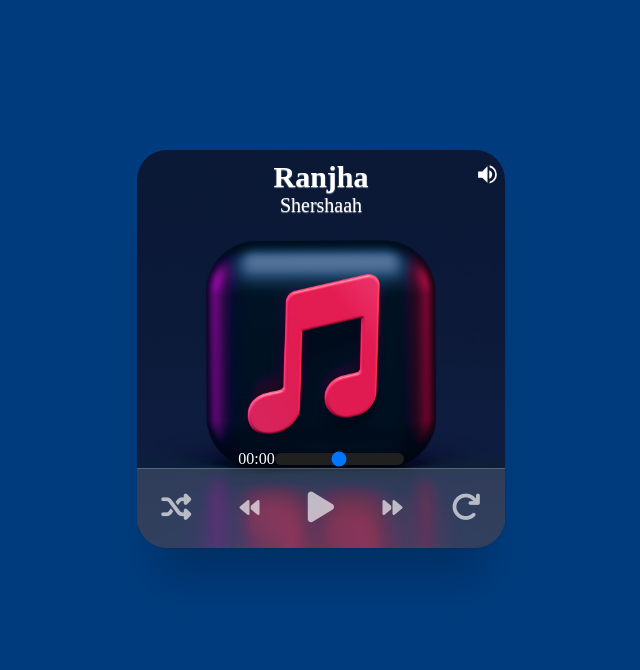
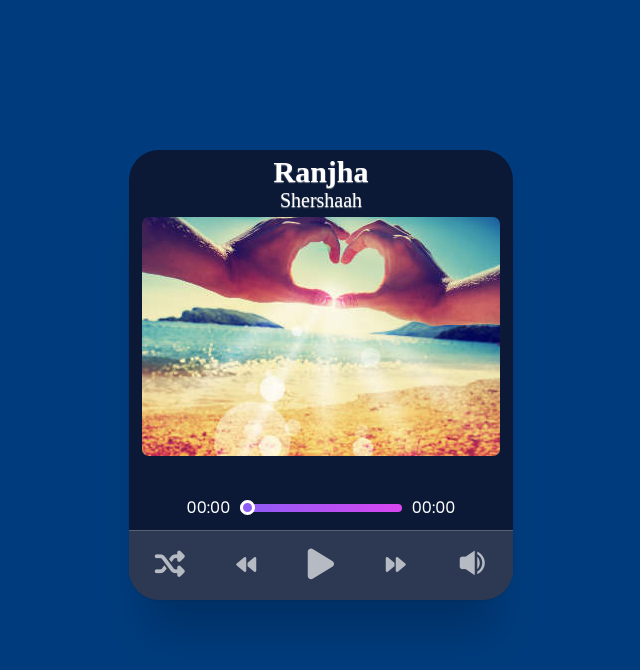
Before and after one commit to Abhijeet03s/Music-Player, a plain HTML site: page index.html in a window 1280 px wide. Shown: the whole page, without its empty margins (319-959 px from the left). Drawn offline with nearby package versions, Linux system fonts and the light colour scheme; a web font is replaced by a local one.

Commit message:
design changes

```diff
--- a/app.js
+++ b/app.js
@@ -7,12 +7,20 @@ let shuffle = document.getElementById("shuffle")
 let play = document.getElementById("play")
 let prev = document.getElementById("prev")
 let next = document.getElementById("next")
-let restart = document.getElementById("restart")
 let audio = document.getElementById("audio-source")
-let volume = document.querySelector(".vol-slider");
-let vol = document.querySelector(".vol")
+
+let span = document.querySelector("span")
+
 let progress = document.querySelector(".progress")
-let span = document.querySelector("span")
+let currTime = document.querySelector(".current-time");
+let totalTime = document.querySelector(".total-time");
+
+// let volume = document.querySelector(".vol-slider");
+// let vol = document.querySelector(".vol")
+let volumeIcon = document.querySelector(".vol-icon");
+let volumeSlider = document.querySelector(".vol-slider");
+let volumeContainer = document.querySelector(".vol");
+let volumeRange = document.querySelector(".vol-hidden");
 
 const trackList = [
     {
@@ -39,22 +47,55 @@ const trackList = [
 ]
 
 let songIndex = Math.floor(Math.random() * trackList.length);
+let isPlaying = false;
+let setPosition;
+let updateTimer;
+
+let volumeIntail = 0;
+let volumeIncrease, volumeDecrease;
+
 
 loadSong(trackList[songIndex]);
 
 function loadSong(trackList) {
+    clearInterval(updateTimer);
+    resetTime();
+    audio.load();
     songName.innerText = trackList.name;
     artistName.innerText = trackList.artist;
     audio.src = trackList.path;
+    updateTimer = setInterval(setUpdate, 1000);
+    audio.addEventListener("ended", nextSong);
+}
+
+function resetTime() {
+    currTime.innerText = "00:00";
+    totalTime.innerText = "00:00";
+    progress.value = 0;
+}
+
+
+function playPauseSong() {
+    isPlaying ? pauseSong() : playSong();
 }
 
 
 // play song
-play.addEventListener("click", playSong)
+play.addEventListener("click", playPauseSong)
 
 function playSong() {
-    loadSong(trackList[songIndex]);
+    // loadSong(trackList[songIndex]);
     audio.play();
+    isPlaying = true;
+    play.innerHTML = '<i class="fa-sharp fa-solid fa-pause"></i>'
+}
+
+
+// pause song
+function pauseSong() {
+    audio.pause();
+    isPlaying = false;
+    play.innerHTML = ' <i class="fa-solid fa-play"></i>';
 }
 
 
@@ -83,13 +124,6 @@ function prevSong() {
     playSong();
 }
 
-// restart song
-restart.addEventListener("click", resSong);
-
-function resSong() {
-    loadSong(trackList[songIndex]);
-}
-
 // shuffle song
 shuffle.addEventListener("click", shuffSong)
 
@@ -99,20 +133,65 @@ function shuffSong() {
     audio.play();
 }
 
-// volume slider
-volume.addEventListener('change', () => {
-    audio.volume = volume.value
-})
+
+volumeContainer.addEventListener("click", toggleVolume);
+function toggleVolume() {
+    volumeRange.classList.toggle("hidden");
+}
+
+
+volumeSlider.addEventListener("change", calcSongVolume);
+function calcSongVolume() {
+    let audioVolume = audio.value = volumeSlider.value / 100;
+    audio.volume = volumeSlider.value / 100;
+    if (audioVolume > 0.4) {
+        volumeIcon.innerHTML = '<i class="fa fa-volume-up"></i>';
+    } else if (audioVolume < 0.2) {
+        volumeIcon.innerHTML = '<i class="fa fa-volume-down"></i>'
+    }
+}
+
+
+
+// // volume slider
+// volume.addEventListener('change', () => {
+//     audio.volume = volume.value
+// })
+
 
 
 //progress slider
 progress.addEventListener('change', () => {
-    audio.currentTime = progress.value * audio.duration / 100;
+    audio.currentTime = audio.duration * (progress.value / 100);
 })
 
-audio.addEventListener('timeupdate', () => {
-    progress.value = audio.currentTime * 100 / audio.duration;
-    let s = parseInt(audio.currentTime % 60);
-    let m = parseInt((audio.currentTime / 60) % 60);
-    span.innerHTML = ((m < 10) ? '0' + m : m) + ':' + ((s < 10) ? '0' + s : s);
-})
+function setUpdate() {
+    let setPosition = 0;
+    if (!isNaN(audio.duration)) {
+        setPosition = audio.currentTime * (100 / audio.duration);
+        progress.value = setPosition;
+
+        let currentMinutes = Math.floor(audio.currentTime / 60);
+        let currentSeconds = Math.floor(audio.currentTime - currentMinutes * 60);
+
+        let durationMinutes = Math.floor(audio.duration / 60);
+        let durationSeconds = Math.floor(audio.duration - durationMinutes * 60);
+
+        if (currentMinutes < 10) {
+            currentMinutes = "0" + currentMinutes;
+        }
+        if (currentSeconds < 10) {
+            currentSeconds = "0" + currentSeconds;
+        }
+        if (durationMinutes < 10) {
+            durationMinutes = "0" + durationMinutes;
+        }
+        if (durationSeconds < 10) {
+            durationSeconds = "0" + durationSeconds;
+        }
+        currTime.innerText = currentMinutes + ":" + currentSeconds;
+        totalTime.innerText = durationMinutes + ":" + durationSeconds;
+
+
+    }
+}
--- a/index.html
+++ b/index.html
@@ -8,6 +8,7 @@
         <link rel="icon" href="./images/hey.jpg">
         <link rel="stylesheet" href="./style.css">
         <link rel="stylesheet" href="https://cdnjs.cloudflare.com/ajax/libs/font-awesome/6.2.0/css/all.min.css">
+        <link href="https://unpkg.com/boxicons@2.1.4/css/boxicons.min.css" rel="stylesheet">
         <title>Music Player</title>
     </head>
 
@@ -17,22 +18,27 @@
                 <h1 class="song-name" id="song-name"></h1>
                 <h3 class="artist-name" id="artist-name"></h3>
                 <audio src="" id="audio-source"></audio>
-                <div class="vol">
-                    <img src="./images/volume_high.svg" alt="vol-icon" class="volume-up">
-                    <input type="range" min="0" max="1" value="0.3" step="0.05" class="vol-slider" id="slider" />
-                </div>
+                <img class="song-image" src="./images/summer.jpg" alt="Song Image" />
             </div>
             <div class="pro">
-                <span></span>
-                <span></span>
-                <input type="range" min="0" max="100" value="0" class="progress" id="myRange" />
+                <!-- <span></span> -->
+                <p class="current-time">00:00</p>
+                <input type="range" min="0" max="100" value="0" class="progress" id="progress-slider" />
+                <p class="total-time">00:00</p>
             </div>
             <div class="controls" id="controls">
                 <button id="shuffle" class="btn shuffle"><i class="fa-solid fa-shuffle"></i></button>
                 <button id="prev" class="btn prev back"><i class="fa-solid fa-backward"></i></button>
                 <button id="play" class="btn play"><i class="fa-solid fa-play"></i></button>
                 <button id="next" class="btn next back"><i class="fa-solid fa-forward"></i></button>
-                <button id="restart" class="btn restart"><i class="fa-solid fa-arrow-rotate-forward"></i></button>
+                <div class="vol">
+                    <div class="vol-icon">
+                        <i class="bx bxs-volume-full"></i>
+                    </div>
+                    <div class="vol-hidden">
+                        <input type="range" min="0" max="100" value="50" step="10" class="vol-slider" id="slider" />
+                    </div>
+                </div>
             </div>
         </div>
         <script src="./app.js"></script>
--- a/style.css
+++ b/style.css
@@ -1,4 +1,5 @@
 @import url("https://fonts.googleapis.com/css2?family=Aref+Ruqaa+Ink:wght@400;700&display=swap");
+@import url("https://fonts.googleapis.com/css2?family=Poppins&display=swap");
 
 * {
   margin: 0;
@@ -7,19 +8,7 @@
 }
 
 body {
-  /* background: radial-gradient(ellipse at center, #ffc200 0%, #e0ad00 100%); */
-  /* background-color: #ffeff5; */
-  /* background-image: linear-gradient(to right, #43e97b 0%, #38f9d7 100%); */
-  /* background-image: linear-gradient(
-    to right,
-    #ff8177 0%,
-    #ff867a 0%,
-    #ff8c7f 21%,
-    #f99185 52%,
-    #cf556c 78%,
-    #b12a5b 100%
-  ); */
-  max-width: 23rem;
+  max-width: 24rem;
   margin: 0 auto;
   font-family: "Aref Ruqaa Ink", serif;
   background-color: #003c7d;
@@ -36,11 +25,13 @@ body {
   justify-content: center;
   margin-top: 150px;
   border-radius: 30px;
-  background-image: url("./bg.jpg");
-  background-size: cover;
-  background-position: center;
-  background-repeat: no-repeat;
+  background-color: #0b1936;
+  /* background-image: url("./images/bg.jpg"); */
+  /* background-size: cover; */
+  /* background-position: center; */
+  /* background-repeat: no-repeat; */
   position: relative;
+  height: 450px;
 }
 
 .names {
@@ -48,13 +39,13 @@ body {
   flex-direction: column;
   justify-content: flex-start;
   align-items: center;
-  height: 300px;
+  height: 500px;
   width: 100%;
   text-shadow: 0 1px 1px rgba(255, 255, 255, 0.5);
 }
 
 .song-name {
-  margin-top: 10px;
+  margin-top: 5px;
   font-size: 30px;
   font-weight: 700;
 }
@@ -62,6 +53,11 @@ body {
 .artist-name {
   font-size: 20px;
   font-weight: 400;
+}
+
+.song-image {
+  margin-top: 5px;
+  border-radius: 7px;
 }
 
 .controls {
@@ -73,9 +69,10 @@ body {
   opacity: 0.7;
   border-bottom-left-radius: 30px;
   border-bottom-right-radius: 30px;
-  bottom: 0;
   box-shadow: inset 0 1px rgba(255, 255, 255, 0.3);
-  height: 80px;
+  position: absolute;
+  bottom: 0px;
+  height: 70px;
 }
 
 .btn {
@@ -106,14 +103,24 @@ body {
 }
 
 .pro {
+  font-family: "Poppins", sans-serif;
+  font-weight: 300;
   display: flex;
   justify-content: space-between;
   align-items: center;
+  position: absolute;
+  top: 345px;
+  width: 70%;
 }
 
 .progress {
+  display: flex;
+  justify-content: center;
+  align-items: center;
+  margin-left: 10px;
+  margin-right: 10px;
   width: 100%;
-  height: 12px;
+  /* height: 15px; */
   border: 0;
   border-radius: 10px;
   cursor: pointer;
@@ -137,44 +144,64 @@ body {
   border-radius: 10px;
   background-color: #6b6bf3;
 }
-/* .progress {
-  width: 85%;
+
+
+.vol {
+  position: relative;
+  display: flex;
+  justify-content: center;
+  align-items: center;
 }
 
-.progress::-webkit-slider-runnable-track {
-  height: 1rem;
-  background-color: #c2c2c2;
-  border-radius: 2rem;
-}
-.progress::-webkit-slider-thumb {
-  width: 2rem;
-} */
-
-.vol {
-  padding: 2px;
-  position: absolute;
-  right: 3px;
-  top: 10px;
+.vol-icon{
+  font-size: 30px;
 }
 
-.volume-up {
-  width: 25px;
-  margin-right: 1%;
+.vol-hidden  {
+  display: none;
+  position: absolute;
+  content: " ";
+  top: -60px;
+  transform: rotate(270deg);
 }
 
-.vol-slider {
+.vol-slider,
+.progress {
+  -webkit-appearance: none;
+  -moz-appearance: none;
+  appearance: none;
+  height: 8px;
+  background: linear-gradient(to left, #d946ef, #8b5cf6);
+  -webkit-transition: 0.2s;
+  transition: opacity 0.2s;
+}
+
+.vol-slider::-webkit-slider-thumb,
+.progress::-webkit-slider-thumb {
+  -webkit-appearance: none;
+  -moz-appearance: none;
+  appearance: none;
+  width: 15px;
+  height: 15px;
+  background: #8b5cf6;
+  border: 3px solid white;
+  cursor: pointer;
+  border-radius: 100%;
+}
+
+/* .vol-slider {
+  width: 10px;
+  display: none;
   position: absolute;
   top: 5px;
   right: 10px;
-  z-index: 99;
-  display: none;
 }
 
-.vol:hover .vol-slider {
+.vol-icon {
+  font-size: 30px;
+} */
+
+/* .vol:hover .vol-slider {
   display: block;
   right: 4px;
-}
-
-.vol:hover {
-  width: 30%;
-}
+} */
```
Also changed, not shown: images/bg.jpg (renamed from bg.jpg), images/music-player-design.png (renamed from music-player-design.png), images/volume_high.svg (deleted).
